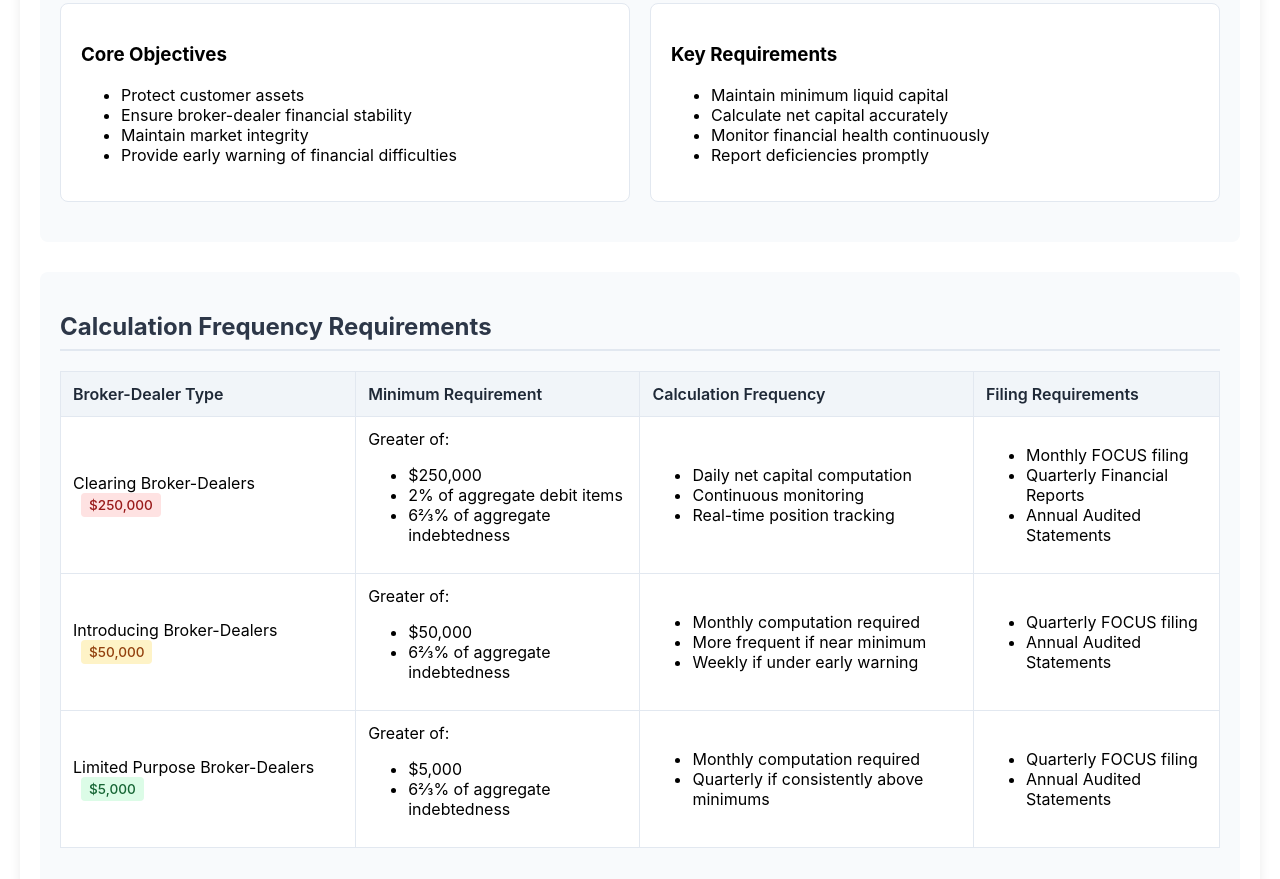
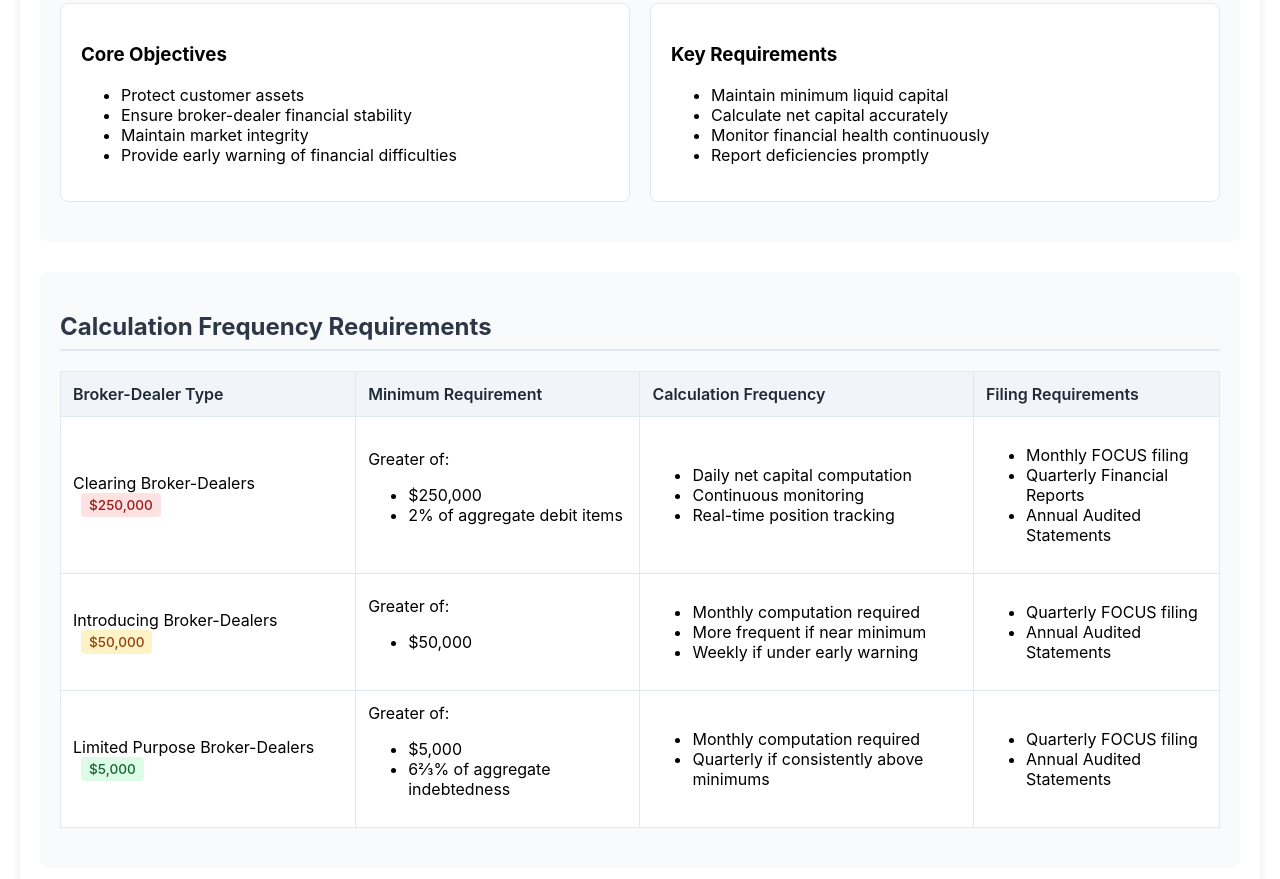
Before and after one commit to SarahSchoonmaker/series27Course, a plain HTML site: page net-capital-overview.html in a window 1280 px wide. Shown: the part 370-1249 px from the top of the page. Drawn offline with Linux system fonts and the light colour scheme.

Commit message:
edited styles

```diff
--- a/net-capital-overview.html
+++ b/net-capital-overview.html
@@ -168,7 +168,7 @@
                             <ul>
                                 <li>$250,000</li>
                                 <li>2% of aggregate debit items</li>
-                                <li>6⅔% of aggregate indebtedness</li>
+
                             </ul>
                         </td>
                         <td>
@@ -193,7 +193,7 @@
                         <td>Greater of:
                             <ul>
                                 <li>$50,000</li>
-                                <li>6⅔% of aggregate indebtedness</li>
+
                             </ul>
                         </td>
                         <td>
```
Also changed, not shown: net-capital-steps.html (+1 -1 lines).
